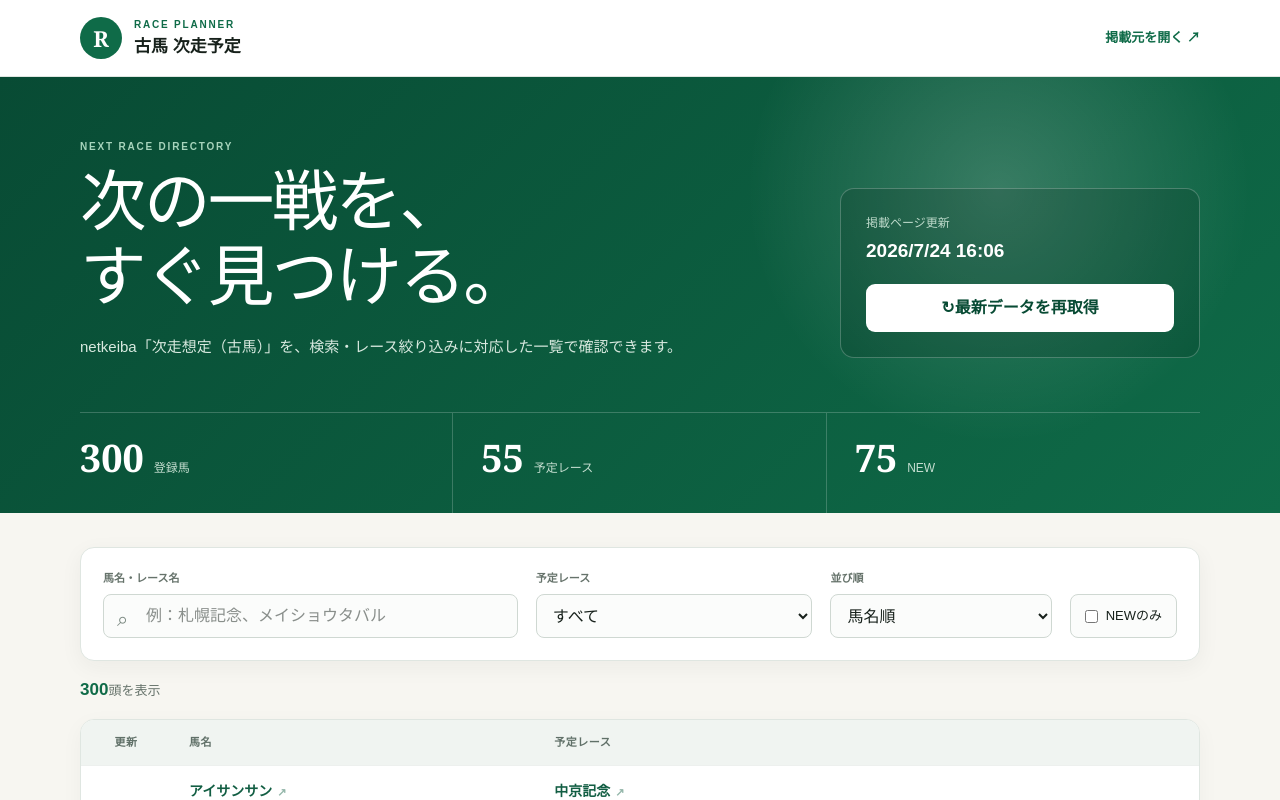
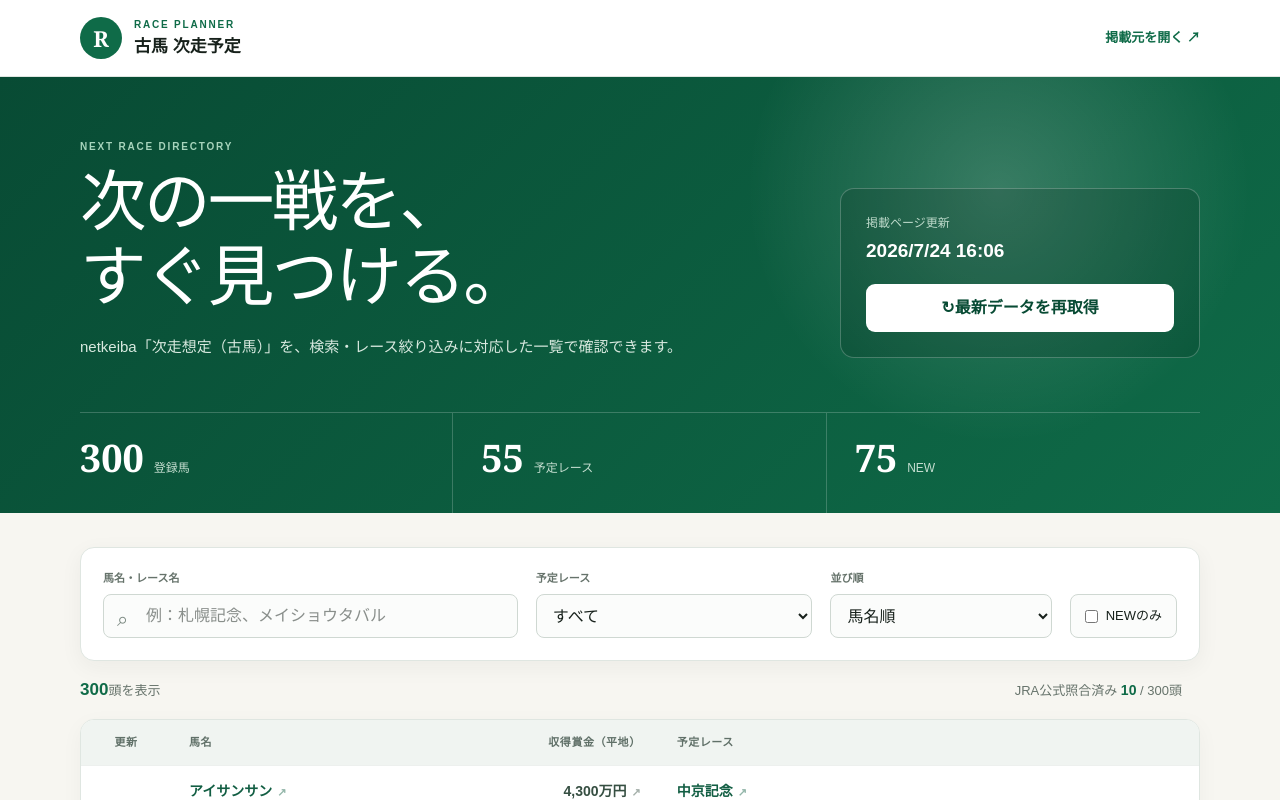
Before and after one commit to mhiro-code/next-race-report, a Next.js app: page / in a window 1280 px wide. Shown: the top 800 px of the page. Built offline with nearby package versions, Linux system fonts and the light colour scheme.

Commit message:
Add verified JRA prize money pilot

```diff
--- a/app/globals.css
+++ b/app/globals.css
@@ -179,6 +179,8 @@ input:focus, select:focus { border-color: var(--green); box-shadow: 0 0 0 3px rg
   align-items: center;
   justify-content: space-between;
 }
+.verification { margin-left: auto !important; margin-right: 18px !important; }
+.verification strong { font-size: 14px !important; }
 .resultBar p { margin: 0; color: var(--muted); font-size: 13px; }
 .resultBar strong { color: var(--green); font-size: 17px; }
 .clearButton { border: 0; background: none; color: var(--green); cursor: pointer; font-size: 12px; }
@@ -200,8 +202,12 @@ th {
   text-align: left;
 }
 th:first-child { width: 90px; text-align: center; }
+.prizeHeader { width: 190px; text-align: right; }
 td { padding: 15px 18px; border-top: 1px solid #edf0ee; font-size: 14px; }
 td:first-child { text-align: center; }
+.prizeCell { text-align: right; font-variant-numeric: tabular-nums; }
+.prizeCell a { color: #364f42; }
+.unverified { color: #9aa59f; font-size: 12px; }
 tbody tr:hover { background: #fafcfb; }
 td a {
   color: #125e43;
@@ -265,6 +271,6 @@ td a:hover { text-decoration: underline; }
   .filterCard { grid-template-columns: 1fr; gap: 14px; padding: 16px; }
   .searchField { grid-column: auto; }
   .tableCard { overflow-x: auto; }
-  table { min-width: 560px; }
+  table { min-width: 760px; }
   th, td { padding: 13px 12px; }
 }
--- a/app/page.tsx
+++ b/app/page.tsx
@@ -2,6 +2,7 @@
 
 import { useMemo, useState } from "react";
 import initialData from "./next-races.json";
+import { formatPrizeMoney, prizeMoneyByHorse } from "./prize-money";
 
 type RaceRow = {
   update: string;
@@ -25,7 +26,7 @@ export default function Home() {
   const [query, setQuery] = useState("");
   const [race, setRace] = useState("すべて");
   const [newOnly, setNewOnly] = useState(false);
-  const [sort, setSort] = useState<"horse" | "race">("horse");
+  const [sort, setSort] = useState<"horse" | "race" | "prize">("horse");
   const [page, setPage] = useState(1);
   const [refreshing, setRefreshing] = useState(false);
   const [message, setMessage] = useState("");
@@ -49,12 +50,19 @@ export default function Home() {
       const matchesNew = !newOnly || row.update === "NEW";
       return matchesQuery && matchesRace && matchesNew;
     });
-    return rows.sort((a, b) =>
-      sort === "horse"
-        ? a.horse.localeCompare(b.horse, "ja")
-        : a.next_race.localeCompare(b.next_race, "ja") ||
-          a.horse.localeCompare(b.horse, "ja"),
-    );
+    return rows.sort((a, b) => {
+      if (sort === "horse") return a.horse.localeCompare(b.horse, "ja");
+      if (sort === "prize") {
+        const difference =
+          (prizeMoneyByHorse[b.horse]?.yen ?? -1) -
+          (prizeMoneyByHorse[a.horse]?.yen ?? -1);
+        return difference || a.horse.localeCompare(b.horse, "ja");
+      }
+      return (
+        a.next_race.localeCompare(b.next_race, "ja") ||
+        a.horse.localeCompare(b.horse, "ja")
+      );
+    });
   }, [data, newOnly, query, race, sort]);
 
   const totalPages = Math.max(1, Math.ceil(filtered.length / pageSize));
@@ -65,6 +73,7 @@ export default function Home() {
   );
   const newCount = data.rows.filter((row) => row.update === "NEW").length;
   const raceCount = new Set(data.rows.map((row) => row.next_race)).size;
+  const verifiedCount = data.rows.filter((row) => prizeMoneyByHorse[row.horse]).length;
 
   function resetPage() {
     setPage(1);
@@ -171,12 +180,13 @@ export default function Home() {
             <select
               value={sort}
               onChange={(event) => {
-                setSort(event.target.value as "horse" | "race");
+                setSort(event.target.value as "horse" | "race" | "prize");
                 resetPage();
               }}
             >
               <option value="horse">馬名順</option>
               <option value="race">レース名順</option>
+              <option value="prize">収得賞金の高い順</option>
             </select>
           </label>
           <label className="checkLabel">
@@ -194,6 +204,9 @@ export default function Home() {
 
         <div className="resultBar">
           <p><strong>{filtered.length}</strong>頭を表示</p>
+          <p className="verification">
+            JRA公式照合済み <strong>{verifiedCount}</strong> / {data.rows.length}頭
+          </p>
           {(query || race !== "すべて" || newOnly) && (
             <button
               type="button"
@@ -216,6 +229,7 @@ export default function Home() {
               <tr>
                 <th>更新</th>
                 <th>馬名</th>
+                <th className="prizeHeader">収得賞金（平地）</th>
                 <th>予定レース</th>
               </tr>
             </thead>
@@ -227,6 +241,21 @@ export default function Home() {
                     <a href={row.horse_url} target="_blank" rel="noreferrer">
                       {row.horse}<span aria-hidden="true">↗</span>
                     </a>
+                  </td>
+                  <td className="prizeCell">
+                    {prizeMoneyByHorse[row.horse] ? (
+                      <a
+                        href={prizeMoneyByHorse[row.horse].jraUrl}
+                        target="_blank"
+                        rel="noreferrer"
+                        title={`JRA公式・${prizeMoneyByHorse[row.horse].verifiedAt}確認`}
+                      >
+                        {formatPrizeMoney(prizeMoneyByHorse[row.horse].yen)}
+                        <span aria-hidden="true">↗</span>
+                      </a>
+                    ) : (
+                      <span className="unverified">未取得</span>
+                    )}
                   </td>
                   <td>
                     {row.race_url ? (
@@ -240,7 +269,7 @@ export default function Home() {
                 </tr>
               ))}
               {displayed.length === 0 && (
-                <tr><td className="empty" colSpan={3}>条件に一致する馬が見つかりません。</td></tr>
+                <tr><td className="empty" colSpan={4}>条件に一致する馬が見つかりません。</td></tr>
               )}
             </tbody>
           </table>
--- /dev/null
+++ b/app/prize-money.ts
@@ -0,0 +1,80 @@
+export type PrizeMoneyRecord = {
+  yen: number;
+  jraUrl: string;
+  verifiedAt: string;
+};
+
+export const prizeMoneyByHorse: Record<string, PrizeMoneyRecord> = {
+  アイサンサン: {
+    yen: 43_000_000,
+    jraUrl:
+      "https://www.jra.go.jp/JRADB/accessU.html?CNAME=pw01dud102022103875%2FC1",
+    verifiedAt: "2026-07-27",
+  },
+  アクアヴァーナル: {
+    yen: 40_500_000,
+    jraUrl:
+      "https://www.jra.go.jp/JRADB/accessU.html?CNAME=pw01dud102021105433%2F29",
+    verifiedAt: "2026-07-27",
+  },
+  アクートゥス: {
+    yen: 24_000_000,
+    jraUrl:
+      "https://www.jra.go.jp/JRADB/accessU.html?CNAME=pw01dud102020102625%2F08",
+    verifiedAt: "2026-07-27",
+  },
+  アクションプラン: {
+    yen: 43_500_000,
+    jraUrl:
+      "https://www.jra.go.jp/JRADB/accessU.html?CNAME=pw01dud102020100116%2F98",
+    verifiedAt: "2026-07-27",
+  },
+  アスクデビューモア: {
+    yen: 24_000_000,
+    jraUrl:
+      "https://www.jra.go.jp/JRADB/accessU.html?CNAME=pw01dud102021104824%2F61",
+    verifiedAt: "2026-07-27",
+  },
+  アスクナイスショー: {
+    yen: 45_500_000,
+    jraUrl:
+      "https://www.jra.go.jp/JRADB/accessU.html?CNAME=pw01dud102021106954%2FA0",
+    verifiedAt: "2026-07-27",
+  },
+  アスティスプマンテ: {
+    yen: 24_000_000,
+    jraUrl:
+      "https://www.jra.go.jp/JRADB/accessU.html?CNAME=pw01dud102021105358%2F57",
+    verifiedAt: "2026-07-27",
+  },
+  アッチャゴーラ: {
+    yen: 24_000_000,
+    jraUrl:
+      "https://www.jra.go.jp/JRADB/accessU.html?CNAME=pw01dud102020102843%2FA4",
+    verifiedAt: "2026-07-27",
+  },
+  アドマイヤズーム: {
+    yen: 79_500_000,
+    jraUrl:
+      "https://www.jra.go.jp/JRADB/accessU.html?CNAME=pw01dud102022105396%2F3D",
+    verifiedAt: "2026-07-27",
+  },
+  アドマイヤテラ: {
+    yen: 89_000_000,
+    jraUrl:
+      "https://www.jra.go.jp/JRADB/accessU.html?CNAME=pw01dud102021105369%2FDA",
+    verifiedAt: "2026-07-27",
+  },
+};
+
+export function formatPrizeMoney(yen: number) {
+  const manYen = yen / 10_000;
+  if (manYen >= 10_000) {
+    const oku = Math.floor(manYen / 10_000);
+    const remainder = manYen % 10_000;
+    return remainder
+      ? `${oku}億${remainder.toLocaleString("ja-JP")}万円`
+      : `${oku}億円`;
+  }
+  return `${manYen.toLocaleString("ja-JP")}万円`;
+}
```
